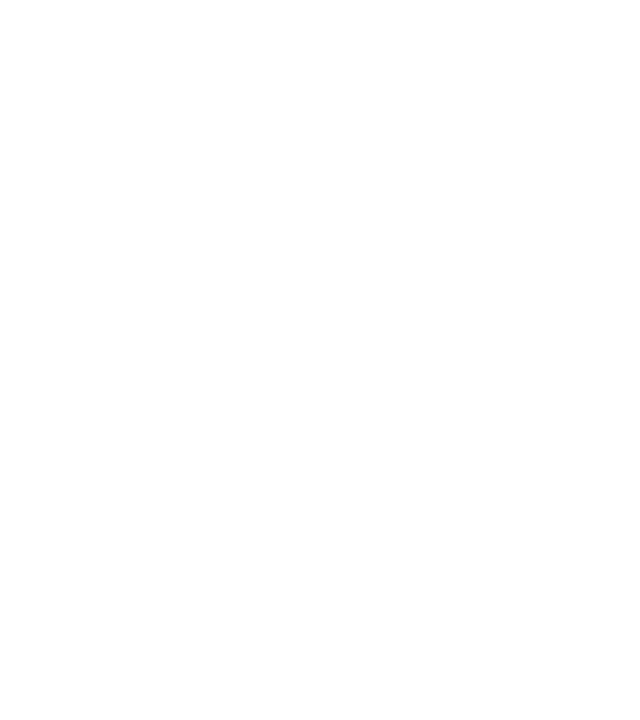
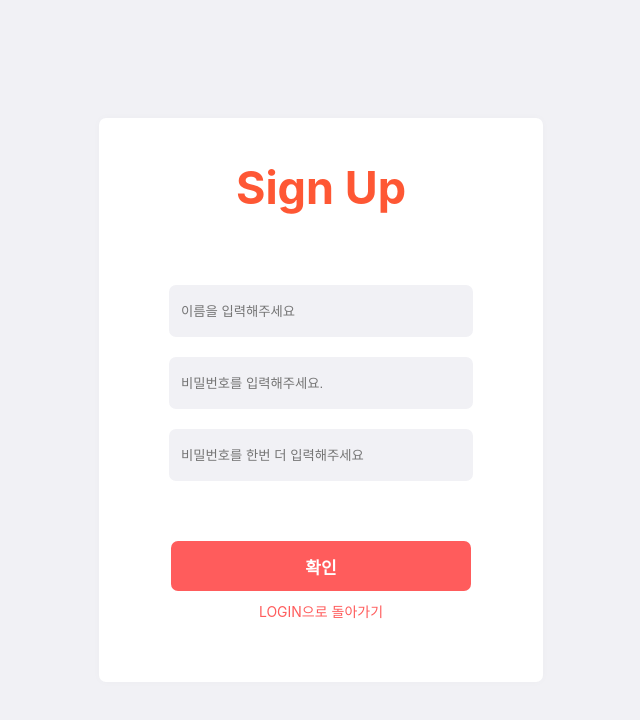
Before and after one commit to ICEE-TEA/ICEE-TEA-Front, a React (Create React App) app: page /signup in a window 1280 px wide. Before the commit this address had no page. Shown: the top 720 px of the page, without its empty margins (319-959 px from the left). Built offline with nearby package versions, Linux system fonts and the light colour scheme.

Commit message:
로그인 회원가입 구현

```diff
--- a/src/App.js
+++ b/src/App.js
@@ -2,15 +2,16 @@
 import "./App.css";
 import { BrowserRouter as Router, Route, Routes } from "react-router-dom";
 import Login from "./pages/loginPage";
+import Signup from "./pages/signupPage";
 
 function App() {
   return (
     <Router>
       <Routes>
-        <Route path="/" element={<div>아이스티 팔아용</div>} />
+        <Route path="/" element={<div>아이스티 먹어요!</div>} />
         <Route path="/login" element={<Login />} />
-        {/* <Route path="/signup" element={<signup />} />
-        <Route path="/main" element={<main />} />
+        <Route path="/signup" element={<Signup />} />
+        {/* <Route path="/main" element={<main />} />
          <Route path="/login" element={<Login />} />
         <Route path="/mypage" element={<myPage />} /> */}
       </Routes>
--- a/src/pages/loginPage/index.jsx
+++ b/src/pages/loginPage/index.jsx
@@ -5,6 +5,7 @@
   return (
     <S.backCenter>
       <S.WhiteBox>
+        <div className="allContainer">
           <div className="contentCenter">
             <span className="login">LOGIN</span>
           </div>
@@ -12,6 +13,10 @@
             <S.emailInput placeholder="이메일을 입력해주세요." />
             <S.passwordInput placeholder="비밀번호를 입력해주세요." />
             <S.confirmButton>확인</S.confirmButton>
+            <div>
+              <span className="">Sign Up</span>
+            </div>
+          </div>
         </div>
       </S.WhiteBox>
     </S.backCenter>
--- a/src/pages/loginPage/style.js
+++ b/src/pages/loginPage/style.js
@@ -14,13 +14,12 @@
   box-shadow: 0 0 8px rgba(0, 0, 0, 0.025);
   padding: 2rem;
   width: 380px;
-  height: 450px;
+  height: 400px;
   background: white;
   border-radius: 2px;
   border-radius: 7px;
 
   .login {
-
     color: #fe5734;
     font-weight: bold;
     font-size: 45px;
@@ -38,6 +37,10 @@
     display: flex;
     flex-direction: column;
     align-items: center;
+  }
+
+  .allContainer {
+    margin-top: 10px;
   }
 `;
 
@@ -61,9 +64,18 @@
 `;
 
 export const confirmButton = styled.button`
+  margin-top: 60px;
   width: 300px;
   height: 50px;
   color: white;
-  background-color: #fe5734;
+  background-color: #ff5c5c;
   border: 0;
+  font-weight: bold;
+  font-size: 17px;
+  border-radius: 7px;
+  cursor: pointer;
+
+  &:hover {
+    color: black;
+  }
 `;
--- /dev/null
+++ b/src/pages/signupPage/index.jsx
@@ -0,0 +1,26 @@
+import * as S from "../loginPage/style";
+import * as C from "./style";
+import React from "react";
+
+function Signup() {
+  return (
+    <S.backCenter>
+      <C.WhiteBox2>
+        <div className="allContainer">
+          <div className="contentCenter">
+            <span className="login">Sign Up</span>
+          </div>
+          <div className="content">
+            <S.emailInput placeholder="이름을 입력해주세요" />
+            <S.passwordInput placeholder="비밀번호를 입력해주세요." />
+            <C.checkPassword placeholder="비밀번호를 한번 더 입력해주세요" />
+            <S.confirmButton>확인</S.confirmButton>
+            <span className="loginBack">LOGIN으로 돌아가기</span>
+          </div>
+        </div>
+      </C.WhiteBox2>
+    </S.backCenter>
+  );
+}
+
+export default Signup;
--- /dev/null
+++ b/src/pages/signupPage/style.js
@@ -0,0 +1,53 @@
+import styled from "styled-components";
+
+export const WhiteBox2 = styled.div`
+  box-shadow: 0 0 8px rgba(0, 0, 0, 0.025);
+  padding: 2rem;
+  width: 380px;
+  height: 500px;
+  background: white;
+  border-radius: 2px;
+  border-radius: 7px;
+
+  .login {
+    color: #fe5734;
+    font-weight: bold;
+    font-size: 45px;
+    display: flex;
+    justify-content: center;
+  }
+
+  .contentCenter {
+    display: flex;
+    justify-content: center;
+    flex-direction: column;
+  }
+
+  .content {
+    display: flex;
+    flex-direction: column;
+    align-items: center;
+  }
+
+  .allContainer {
+    margin-top: 10px;
+  }
+
+  .loginBack {
+    cursor: pointer;
+    margin-top: 10px;
+    font-weight: 400;
+    color: #ff5c5c;
+    font-size: 14px;
+  }
+`;
+
+export const checkPassword = styled.input`
+  margin-top: 20px;
+  width: 300px;
+  height: 50px;
+  background-color: #f1f1f5;
+  border: 0;
+  text-indent: 10px;
+  border-radius: 7px;
+`;
```
Also changed, not shown: src/pages/postPage/index.jsx (deleted), src/pages/postPage/style.js (deleted). Lines whose indentation alone changed are shown as unchanged.
